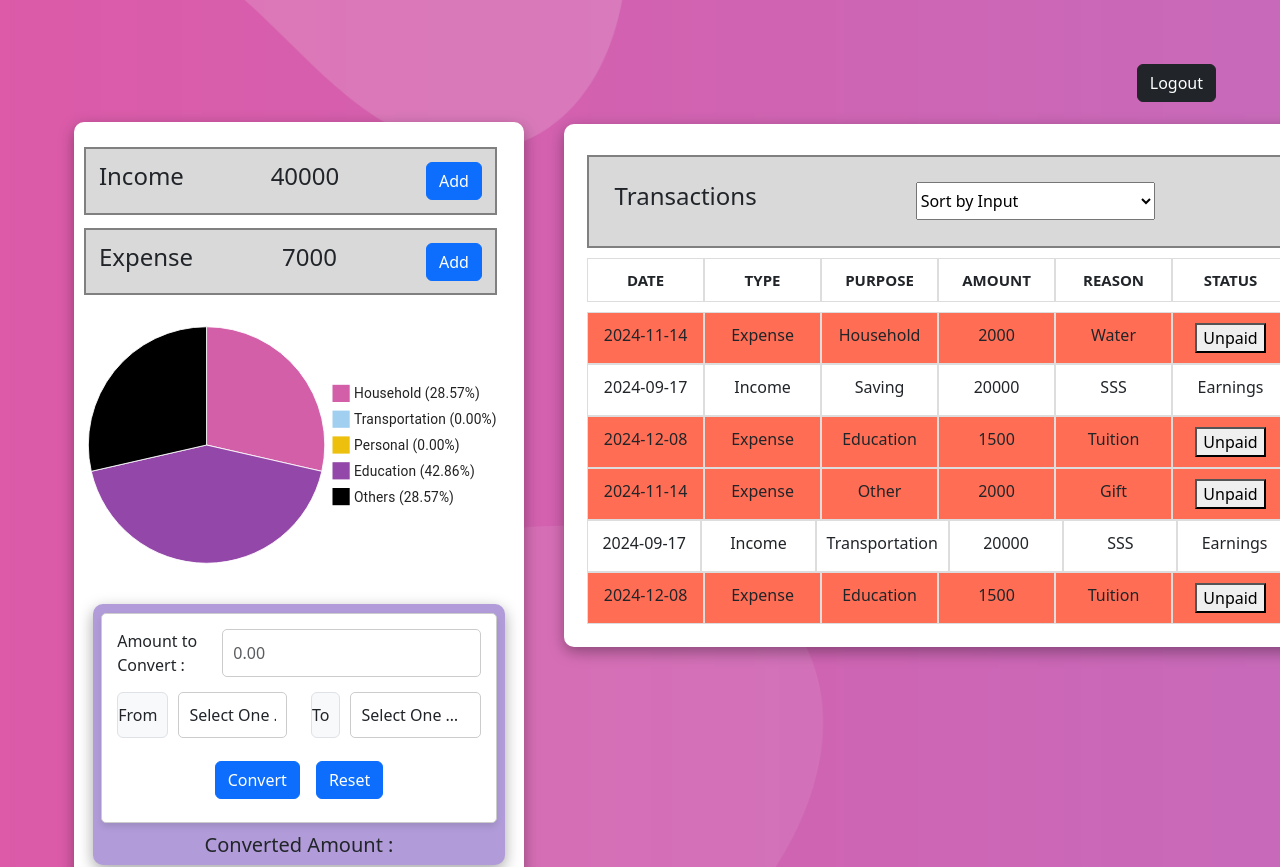
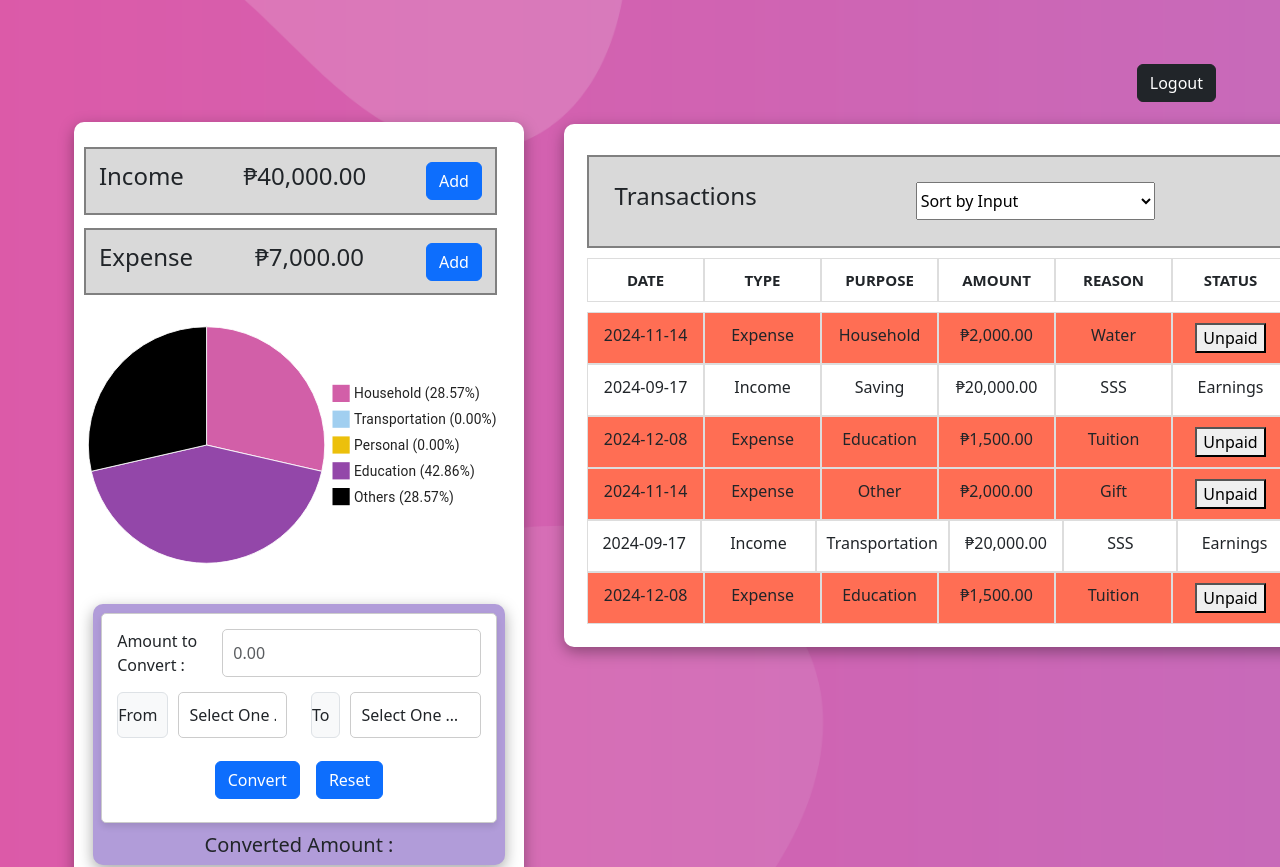
Before and after one commit to JArangali/EconoME, a React (Create React App) app: page /home in a window 1280 px wide. Shown: the top 867 px of the page. Built offline with nearby package versions, Linux system fonts and the light colour scheme; no server answers.

Commit message:
income to deficit plus luis changes

```diff
--- a/src/Components/Home.js
+++ b/src/Components/Home.js
@@ -87,7 +87,7 @@ function RightDivContent() {
     });
 
     setTotalExpense(expense);
-    setTotalIncome(Math.max(income, 0));
+    setTotalIncome(income);
   }, [items, totalIncome]);
 
   const handleAddItem = (newItem) => {
--- a/src/Components/LeftDivContent.js
+++ b/src/Components/LeftDivContent.js
@@ -31,11 +31,19 @@ function LeftDivContent({ onAddItem, totalIncome, totalExpense }) {
     // This will cause the component to re-render whenever totalIncome or totalExpense changes
   }, [totalIncome, totalExpense]);
 
+  // Add a separate function to format the amount
+  function formatAmount(amount: number): string {
+    return amount.toLocaleString("en-US", {
+      minimumFractionDigits: 2,
+      maximumFractionDigits: 2,
+    });
+  }
+
   return (
     <div className="LeftDivContent">
       <div className="Income">
-        <h4>Income</h4>
-        <h4>{totalIncome}</h4>
+        <h4>{totalIncome < 0 ? "Deficit" : "Income"}</h4>
+        <h4>₱{formatAmount(totalIncome)}</h4>
         <Button
           className="btncircleIncome"
           onClick={() => handleShow("Income")}
@@ -46,7 +54,7 @@ function LeftDivContent({ onAddItem, totalIncome, totalExpense }) {
 
       <div className="Expense">
         <h4>Expense</h4>
-        <h4>{totalExpense}</h4>
+        <h4>₱{formatAmount(totalExpense)}</h4>
         <Button
           className="btncircleExpense"
           onClick={() => handleShow("Expense")}
--- a/src/Components/TransactionItem.js
+++ b/src/Components/TransactionItem.js
@@ -11,6 +11,14 @@ function TransactionItem({ item, onDelete, onCheckedItem }) {
 
   function handleClick() {
     onDelete(item.id);
+  }
+
+  // Add a separate function to format the amount
+  function formatAmount(amount: number): string {
+    return amount.toLocaleString("en-US", {
+      minimumFractionDigits: 2,
+      maximumFractionDigits: 2,
+    });
   }
 
   const toggleDelete = () => {
@@ -75,8 +83,9 @@ function TransactionItem({ item, onDelete, onCheckedItem }) {
                 : "#ffffff",
           }}
         >
-          {item.amount}
+          ₱{formatAmount(item.amount)}
         </td>
+
         <td
           style={{
             backgroundColor:
```
